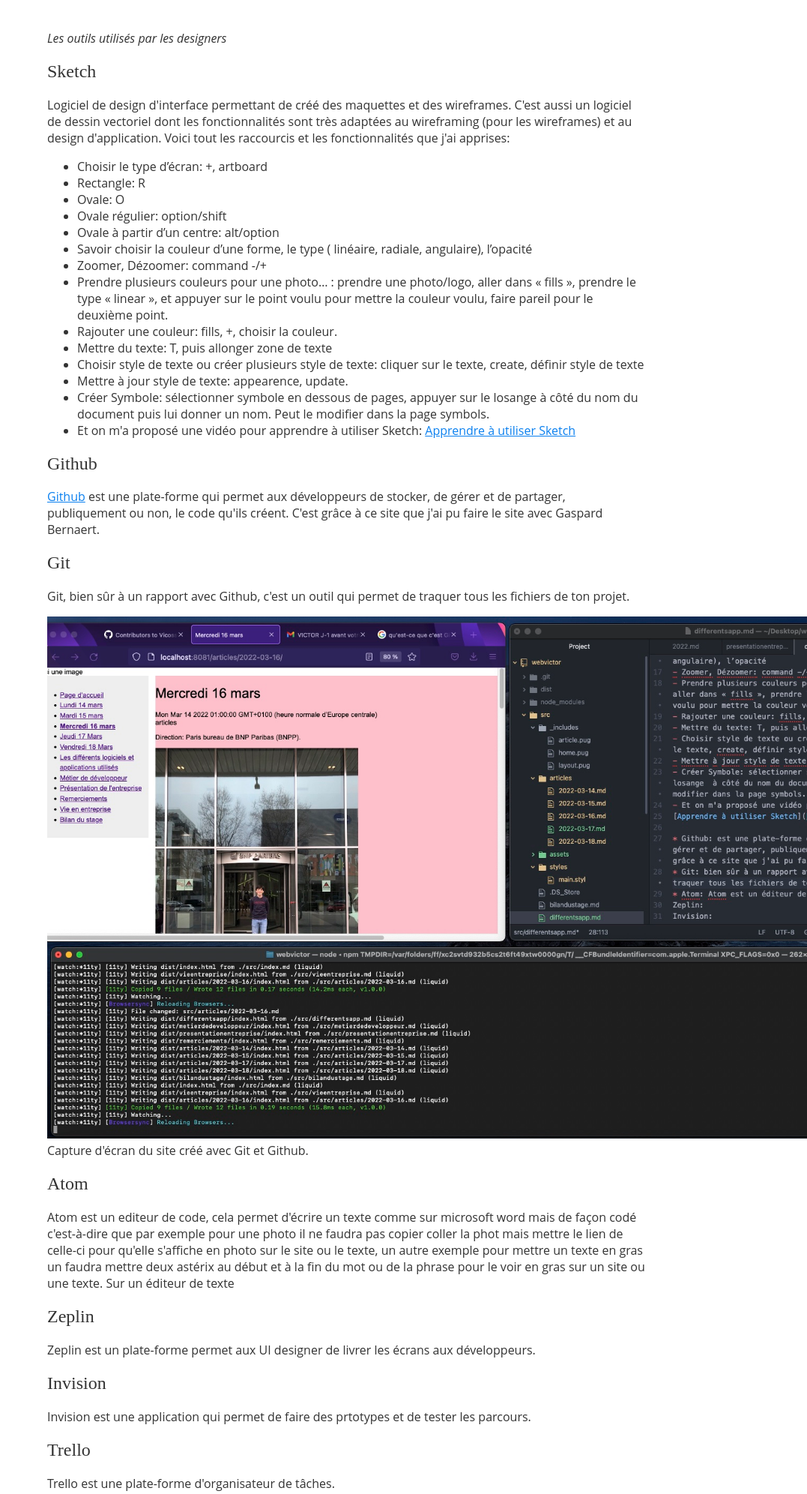
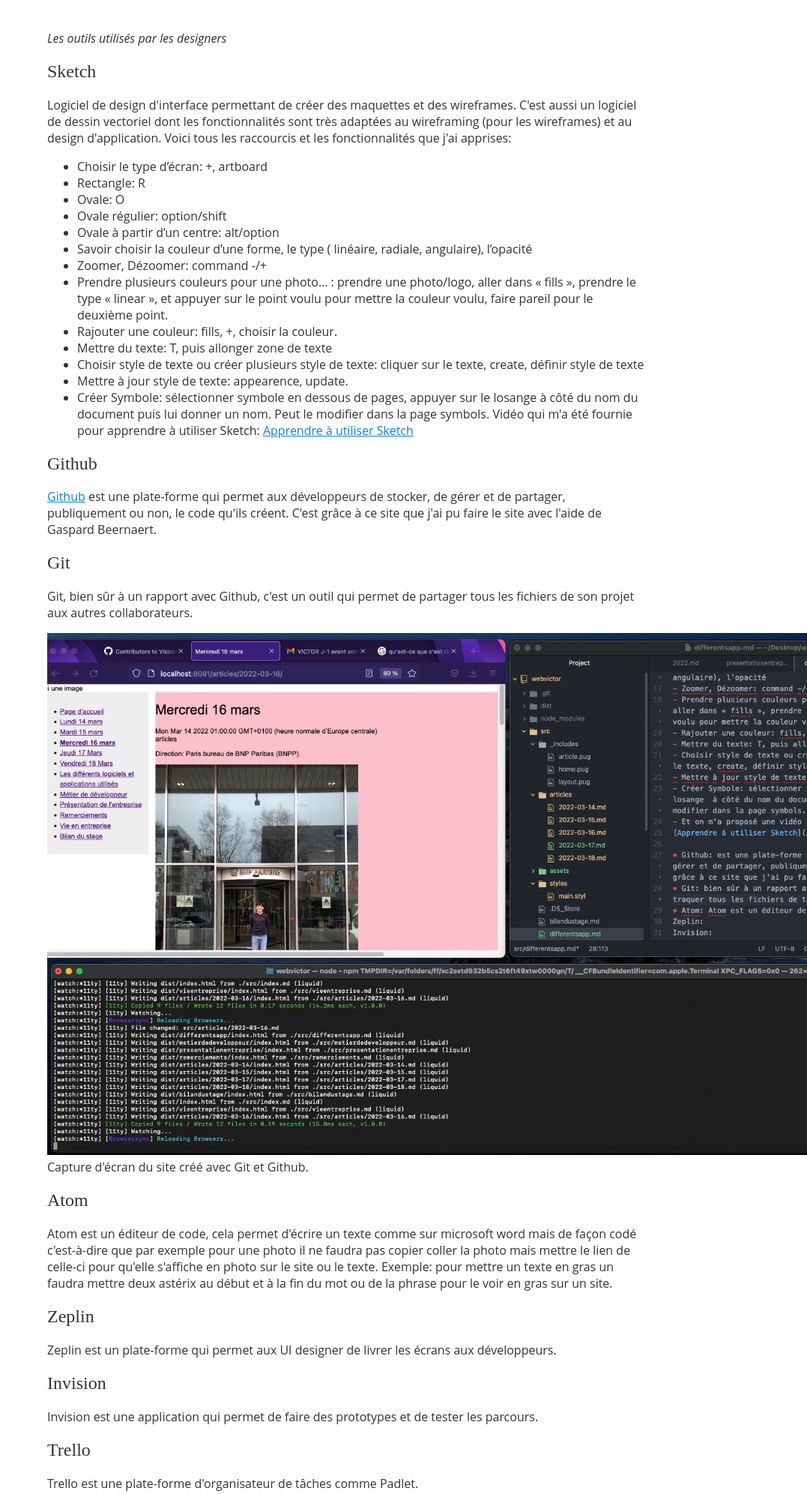
Before and after one commit to Vicosse/website, an Eleventy site: page src/differentsapp.md in a window 1280 px wide. Shown: the part 840-2832 px from the top of the page at 75% size, without its empty margins (203-1280 px from the left). Built offline with nearby package versions, Linux system fonts and the light colour scheme; Eleventy itself is replaced by a stand-in of ours; files that its build step writes are made by us from their sources.

Commit message:
Update differentsapp.md

```diff
--- a/src/differentsapp.md
+++ b/src/differentsapp.md
@@ -14,8 +14,9 @@
 
 ## Sketch
 
-Logiciel de design d'interface permettant de créé des maquettes et des wireframes. C'est aussi un logiciel de dessin vectoriel dont les fonctionnalités sont très adaptées au wireframing (pour les wireframes) et au design d'application.
-Voici tout les raccourcis et les fonctionnalités que j'ai apprises:
+Logiciel de design d'interface permettant de créer des maquettes et des wireframes. C'est aussi un logiciel de dessin vectoriel dont les fonctionnalités sont
+très adaptées au wireframing (pour les wireframes) et au design d'application.
+Voici tous les raccourcis et les fonctionnalités que j'ai apprises:
 - Choisir le type d’écran: +, artboard
 - Rectangle: R
 - Ovale: O
@@ -29,31 +30,31 @@
 - Choisir style de texte ou créer plusieurs style de texte: cliquer sur le texte, create, définir style de texte
 - Mettre à jour style de texte: appearence, update.
 - Créer Symbole: sélectionner symbole en dessous de pages, appuyer sur le losange  à côté du nom du document puis lui donner un nom. Peut le modifier dans la page symbols.
-- Et on m'a proposé une vidéo pour apprendre à utiliser Sketch:
+Vidéo qui m'a été fournie pour apprendre à utiliser Sketch:
 [Apprendre à utiliser Sketch](https://youtu.be/ilcwjXTqyNM)
 
 ## Github
 
-[Github](https://github.com) est une plate-forme qui permet aux développeurs de stocker, de gérer et de partager, publiquement ou non, le code qu'ils créent. C'est grâce à ce site que j'ai pu faire le site avec Gaspard Bernaert.
+[Github](https://github.com) est une plate-forme qui permet aux développeurs de stocker, de gérer et de partager, publiquement ou non, le code qu'ils créent. C'est grâce à ce site que j'ai pu faire le site avec l'aide de Gaspard Beernaert.
 
 ## Git
 
-Git, bien sûr à un rapport avec Github, c'est un outil qui permet de traquer tous les fichiers de ton projet.
+Git, bien sûr à un rapport avec Github, c'est un outil qui permet de partager tous les fichiers de son projet aux autres collaborateurs.
 
 ![git github](/assets/gitgithub.jpeg) Capture d'écran du site créé avec Git et Github.
 
 ## Atom
 
-Atom est un editeur de code, cela permet d'écrire un texte comme sur microsoft word mais de façon codé c'est-à-dire que par exemple pour une photo il ne faudra pas copier coller la phot mais mettre le lien de celle-ci pour qu'elle s'affiche en photo sur le site ou le texte, un autre exemple pour mettre un texte en gras un faudra mettre deux astérix au début et à la fin du mot ou de la phrase pour le voir en gras sur un site ou une texte. Sur un éditeur de texte
+Atom est un éditeur de code, cela permet d'écrire un texte comme sur microsoft word mais de façon codé c'est-à-dire que par exemple pour une photo il ne faudra pas copier coller la photo mais mettre le lien de celle-ci pour qu'elle s'affiche en photo sur le site ou le texte. Exemple: pour mettre un texte en gras un faudra mettre deux astérix au début et à la fin du mot ou de la phrase pour le voir en gras sur un site.
 
 ## Zeplin
 
-Zeplin est un plate-forme permet aux UI designer de livrer les écrans aux développeurs.
+Zeplin est un plate-forme qui permet aux UI designer de livrer les écrans aux développeurs.
 
 ## Invision
 
-Invision est une application qui permet de faire des prtotypes et de tester les parcours.
+Invision est une application qui permet de faire des prototypes et de tester les parcours.
 
 ## Trello
 
-Trello est une plate-forme d'organisateur de tâches.
+Trello est une plate-forme d'organisateur de tâches comme Padlet.
```
